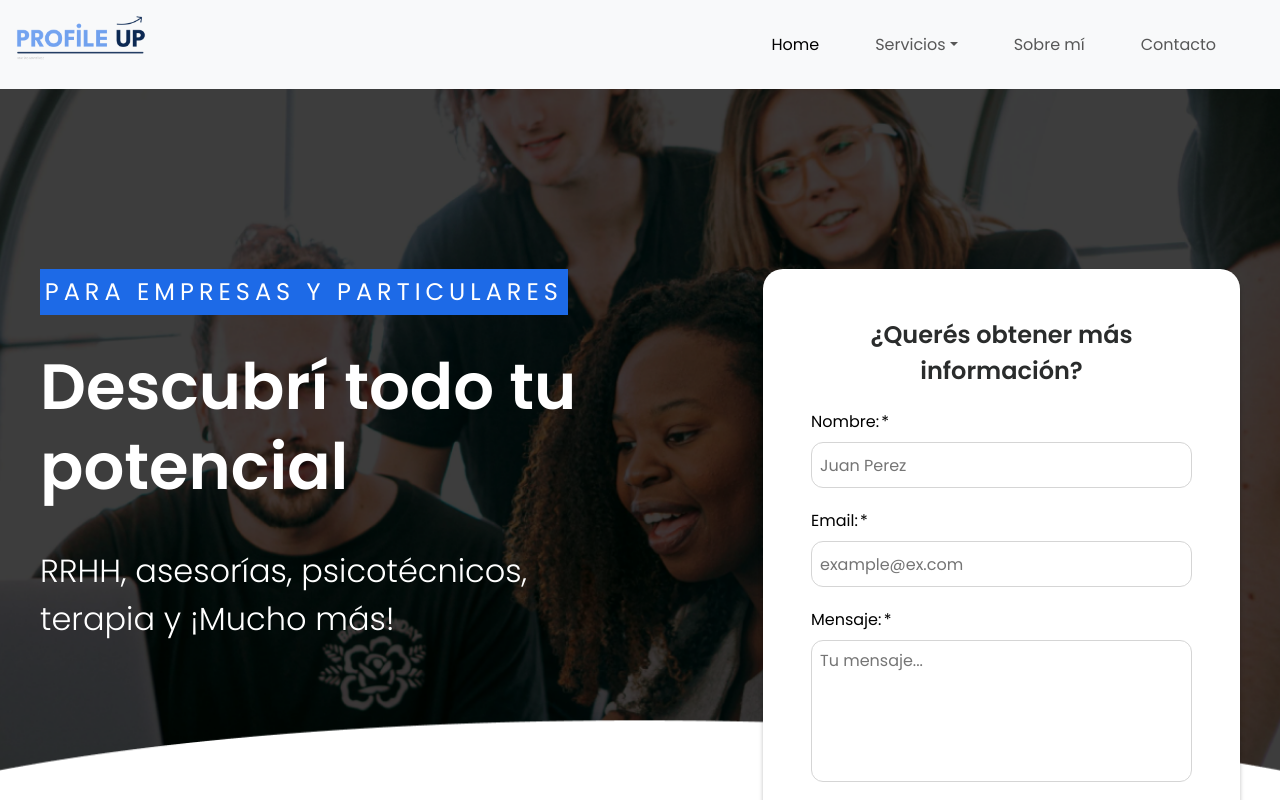
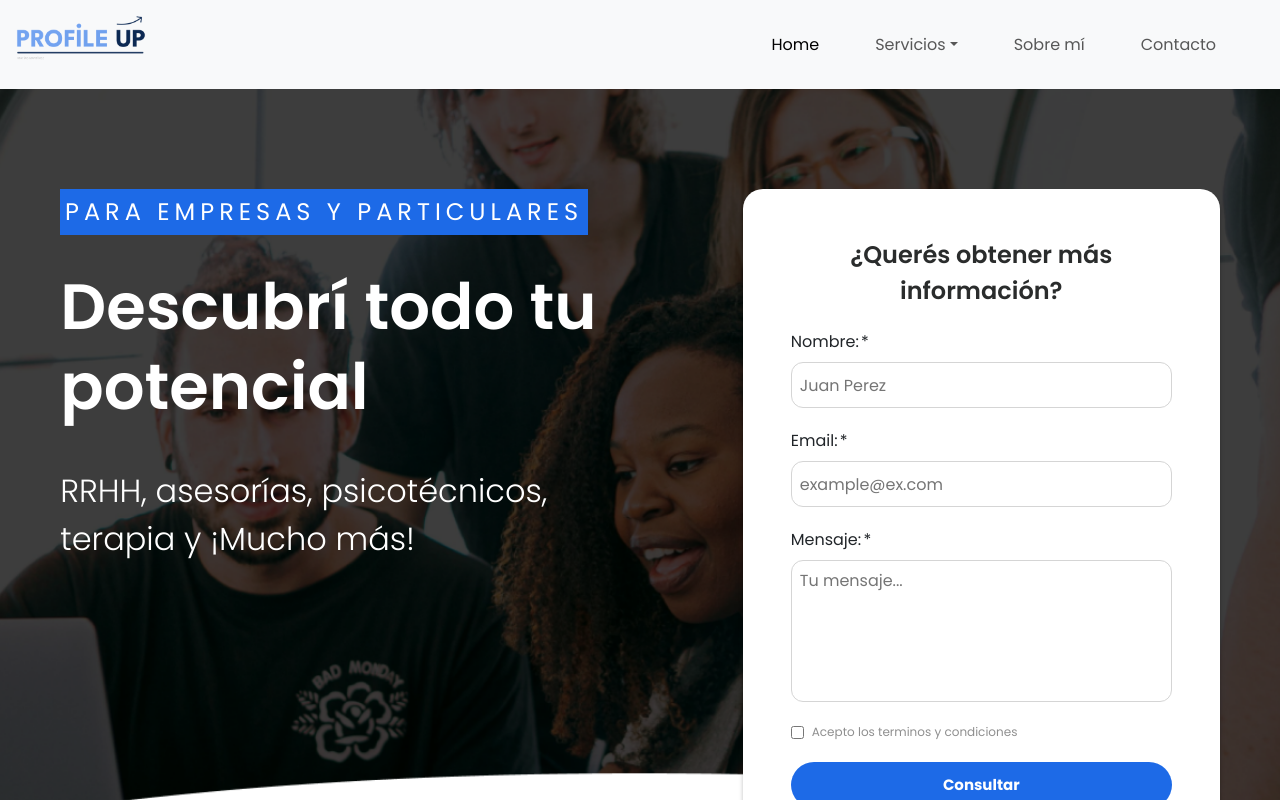
Before and after one commit to TomasSorgetti/profileup, a React (Vite) app: page / in a window 1280 px wide. Shown: the top 800 px of the page. Built offline with nearby package versions, Linux system fonts and the light colour scheme.

Commit message:
home form layout fixed

```diff
--- a/src/components/features/homeForm/HomeForm.module.css
+++ b/src/components/features/homeForm/HomeForm.module.css
@@ -1,12 +1,9 @@
 .form {
-  position: absolute;
-  right: 0;
-  top: 0;
-  background-color: white;
+  background-color: var(--white);
   padding: 3rem;
   border-radius: 1.25rem;
-  color: black;
   max-width: 477px;
+  height: max-content;
   display: flex;
   flex-direction: column;
   gap: 1.3125rem;
--- a/src/index.css
+++ b/src/index.css
@@ -6,6 +6,11 @@
   --dark-blue: #0c2953;
   --black: #2a2c2c;
   --light-text: #8f8f8f;
+}
+
+body {
+  max-width: 1600px;
+  margin: 0 auto;
 }
 
 @font-face {
--- a/src/pages/home/Home.module.css
+++ b/src/pages/home/Home.module.css
@@ -17,14 +17,16 @@
   background: url("../../assets/images/home_banner.png") no-repeat;
   background-size: cover;
   background-position: bottom center;
-  min-height: 100vh;
   display: flex;
 }
 .home_main_banner_wrapper {
   position: relative;
   width: 100%;
-  max-width: 1200px;
-  margin: 180px auto 0 auto;
+  max-width: 1400px;
+  margin: 100px auto;
+  display: flex;
+  justify-content: space-around;
+  flex-wrap: wrap;
 }
 
 .home_body {
```
